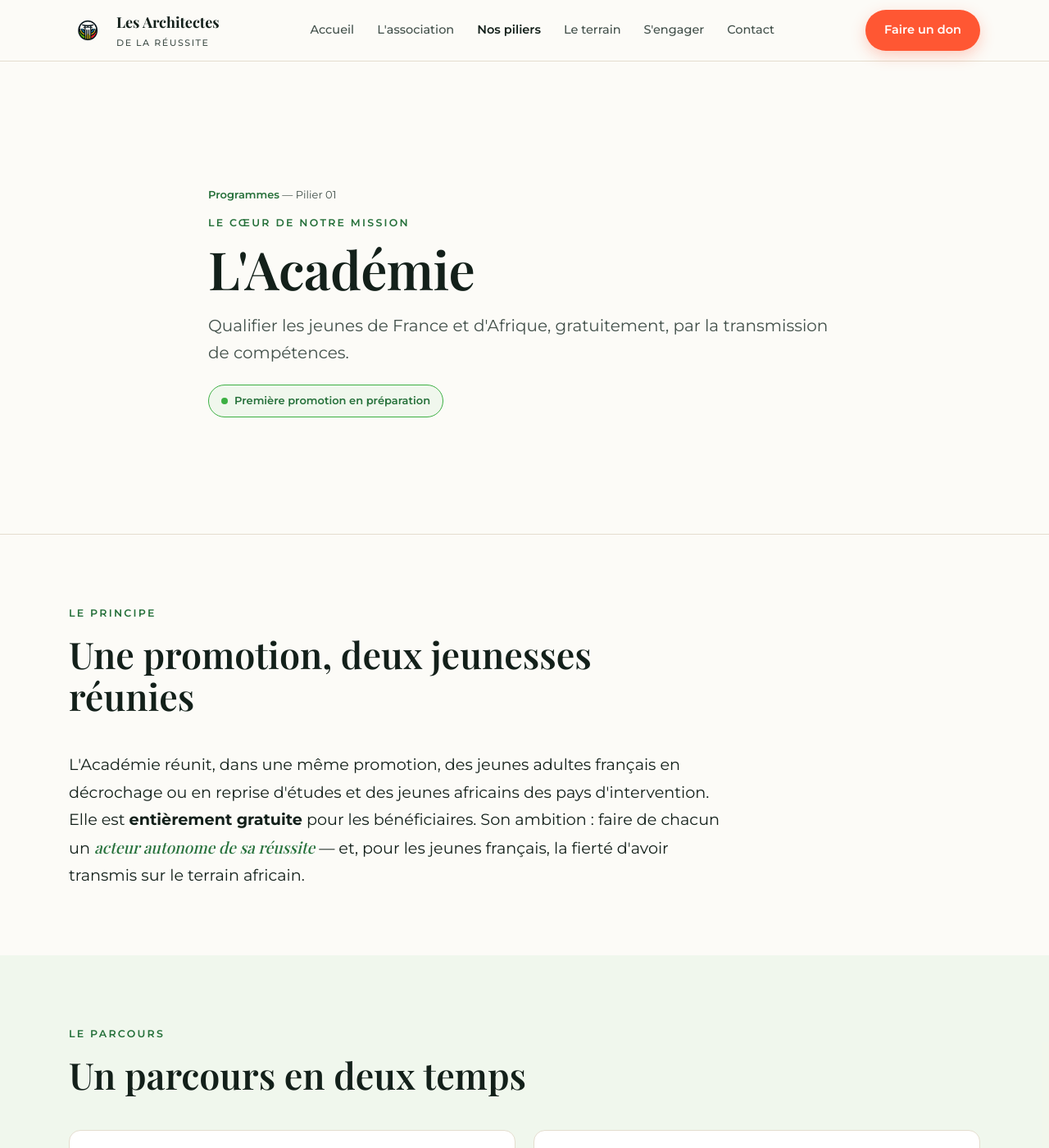
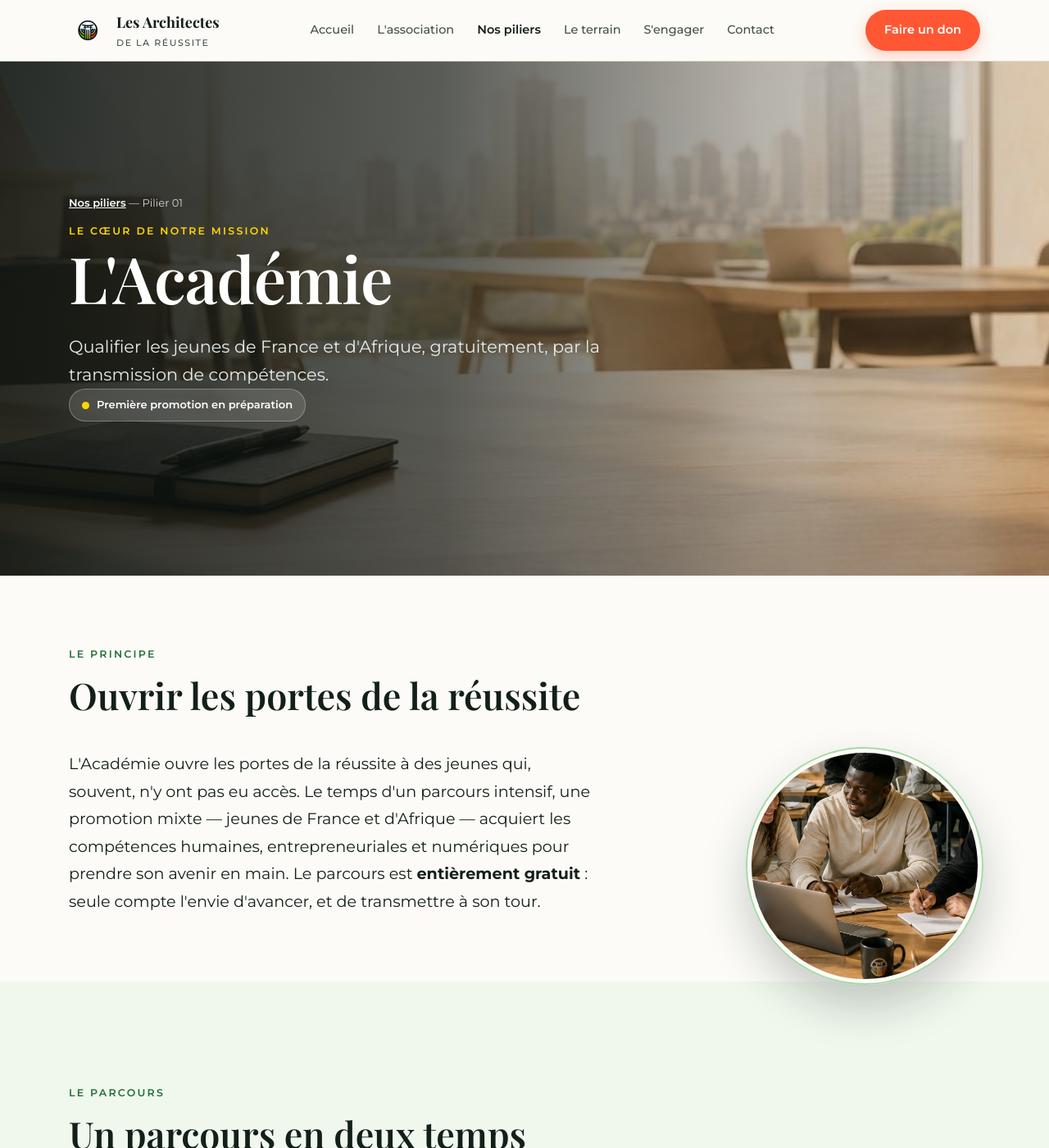
Before and after one commit to Nacimuus/architectes-reussite-site, a Jekyll site: the page built from academie.html, in a window 1280 px wide and 1400 px high. Shown: the whole window at 82% size. Built offline with Jekyll 4.4.1, drawn with Linux system fonts in a browser that asks for light colours; some web fonts are replaced; some of the changed text lies outside the part shown.

Commit message:
Nos piliers : hub + 3 pages détaillées + visuels

```diff
--- a/academie.html
+++ b/academie.html
@@ -6,39 +6,38 @@ description: "Le cœur de notre mission : une Académie franco-africaine qui tra
 permalink: /programmes/academie/
 ---
 
-<section class="phero">
-  <svg class="arcs" viewBox="0 0 1000 700" aria-hidden="true" fill="none"><g>
-    <circle cx="500" cy="700" r="210" stroke="var(--green)" stroke-width="12" opacity=".18"/>
-    <circle cx="500" cy="700" r="290" stroke="var(--gold)" stroke-width="12" opacity=".13"/>
-    <circle cx="500" cy="700" r="370" stroke="var(--blue)" stroke-width="12" opacity=".10"/>
-    <circle cx="500" cy="700" r="450" stroke="var(--green)" stroke-width="12" opacity=".07"/>
-  </g></svg>
-  <div class="wrap">
-    <div class="crumb"><a href="{{ '/programmes/' | relative_url }}">Programmes</a> — Pilier 01</div>
-    <span class="eyebrow">Le cœur de notre mission</span>
-    <h1>L'Académie</h1>
-    <p class="lead">Qualifier les jeunes de France et d'Afrique, gratuitement, par la transmission de compétences.</p>
-    <span class="status"><b></b> Première promotion en préparation</span>
-  </div>
-</section>
-
-<section>
-  <div class="wrap">
-    <div class="sec-head"><span class="eyebrow">Le principe</span><h2>Une promotion, deux jeunesses réunies</h2></div>
-    <div class="prose">
-      <p>L'Académie réunit, dans une même promotion, des jeunes adultes français en décrochage ou en reprise d'études et des jeunes africains des pays d'intervention. Elle est <strong>entièrement gratuite</strong> pour les bénéficiaires. Son ambition : faire de chacun un <span class="accent">acteur autonome de sa réussite</span> — et, pour les jeunes français, la fierté d'avoir transmis sur le terrain africain.</p>
+<section class="hero img" style="min-height:auto">
+  <div class="bg" style="background-image:url('{{ '/assets/img/hero-academie.jpg' | relative_url }}')"></div>
+  <div class="scrim"></div>
+  <div class="wrap" style="padding:82px 24px">
+    <div class="hero-grid">
+      <div class="crumb dark"><a href="{{ '/programmes/' | relative_url }}">Nos piliers</a> — Pilier 01</div>
+      <span class="eyebrow" style="color:var(--gold)">Le cœur de notre mission</span>
+      <h1>L'Académie</h1>
+      <p class="lead">Qualifier les jeunes de France et d'Afrique, gratuitement, par la transmission de compétences.</p>
+      <span class="tag"><span class="dot"></span> Première promotion en préparation</span>
     </div>
   </div>
 </section>
 
-<section class="tint-green">
+<section class="float-sec">
+  <div class="wrap" style="position:relative">
+    <div class="sec-head"><span class="eyebrow">Le principe</span><h2>Ouvrir les portes de la réussite</h2></div>
+    <div class="prose txt">
+      <p>L'Académie ouvre les portes de la réussite à des jeunes qui, souvent, n'y ont pas eu accès. Le temps d'un parcours intensif, une promotion mixte — jeunes de France et d'Afrique — acquiert les compétences humaines, entrepreneuriales et numériques pour prendre son avenir en main. Le parcours est <strong>entièrement gratuit</strong> : seule compte l'envie d'avancer, et de transmettre à son tour.</p>
+    </div>
+    <div class="bubble-img" style="background-image:url('{{ '/assets/img/academie-bubble.jpg' | relative_url }}')" role="img" aria-label="Séance de formation de l'Académie"><span></span></div>
+  </div>
+</section>
+
+<section class="tint-green after-bubble">
   <div class="wrap">
     <div class="sec-head"><span class="eyebrow">Le parcours</span><h2>Un parcours en deux temps</h2></div>
     <div class="steps">
       <div class="step">
         <div class="n">1</div><span class="dur">1 à 2 semaines · sur le terrain</span>
         <h3>Le présentiel</h3>
-        <p>En Algérie ou au Sénégal, une cohorte mixte de jeunes français et africains suit un cursus intensif, animé par le président de l'association et des formateurs partenaires.</p>
+        <p>Sur le terrain, en Afrique, une cohorte mixte de jeunes français et africains suit un cursus intensif, animé par le président de l'association et des formateurs partenaires.</p>
       </div>
       <div class="step">
         <div class="n">2</div><span class="dur">Plusieurs mois · à distance</span>
@@ -66,7 +65,7 @@ permalink: /programmes/academie/
     <div class="sec-head"><span class="eyebrow">À qui elle s'adresse</span><h2>Deux publics, une même promotion</h2></div>
     <div class="pgrid">
       <div class="pub"><span class="dot"></span><h3>Les jeunes de France</h3><p>18 à 30 ans, en décrochage scolaire, reprise d'études ou transition professionnelle — en priorité issus des quartiers prioritaires de la politique de la ville.</p></div>
-      <div class="pub"><span class="dot"></span><h3>Les jeunes d'Afrique</h3><p>En formation initiale ou en parcours d'insertion professionnelle, identifiés via nos partenaires locaux et les structures éducatives partenaires.</p></div>
+      <div class="pub"><span class="dot"></span><h3>Les jeunes d'Afrique</h3><p>En Afrique, nous allons d'abord vers celles et ceux dont on parle le moins — les jeunes des orphelinats et les jeunes isolés. L'Académie reste néanmoins ouverte à toute la jeunesse africaine désireuse de se former et de transmettre.</p></div>
     </div>
   </div>
 </section>
@@ -92,3 +91,5 @@ permalink: /programmes/academie/
     <p class="small">Formateur, mentor ou structure partenaire ? Écrivez-nous — nous construisons l'Académie avec ses futurs alliés.</p>
   </div>
 </section>
+
+<div class="wrap" style="padding:26px 24px 44px"><a class="back-hub" href="{{ '/programmes/' | relative_url }}">← Retour à Nos piliers</a></div>
--- a/assets/css/style.css
+++ b/assets/css/style.css
@@ -383,3 +383,28 @@ footer.site a{color:#C4CEC7;font-size:14.5px;line-height:2} footer.site a:hover{
   .terr-grid{grid-template-columns:1fr}.fgroup .lbl{width:auto}
 }
 @media(min-width:601px) and (max-width:860px){.terr-grid{grid-template-columns:repeat(2,1fr)}}
+
+/* ===== pages piliers : bulle flottante + qui nous équipons + retour hub ===== */
+.crumb.dark{color:rgba(255,255,255,.8)} .crumb.dark a{color:#fff;text-decoration:underline}
+.hero.img .status,.phero.img .status{background:rgba(255,255,255,.12);border-color:rgba(255,255,255,.3);color:#fff}
+.hero.img .status b{background:var(--gold)}
+
+.float-sec{position:relative}
+.float-sec .txt{max-width:640px}
+.bubble-img{position:absolute;right:20px;bottom:-84px;width:290px;height:290px;border-radius:50%;background-size:cover;background-position:center;border:7px solid var(--ivory);box-shadow:0 26px 54px rgba(19,32,26,.22);z-index:6}
+.bubble-img span{position:absolute;inset:-7px;border-radius:50%;border:2px solid rgba(60,176,67,.45)}
+.after-bubble{padding-top:120px}
+@media(max-width:960px){
+  .bubble-img{position:relative;right:auto;bottom:auto;width:210px;height:210px;margin:30px auto 0;display:block}
+  .after-bubble{padding-top:56px}
+}
+
+.equip-grid{display:grid;grid-template-columns:repeat(4,1fr);gap:18px}
+.equip{background:#fff;border:1px solid var(--line);border-radius:var(--r);padding:24px 20px;border-top:4px solid var(--blue)}
+.equip .ic{width:44px;height:44px;border-radius:12px;background:rgba(0,115,230,.10);color:var(--blue);display:flex;align-items:center;justify-content:center;margin-bottom:14px}
+.equip h3{font-size:1.15rem;margin-bottom:6px}
+.equip p{font-size:13.5px;color:var(--ink-soft);line-height:1.55}
+.back-hub{display:inline-flex;align-items:center;gap:8px;margin-top:8px;font-weight:600;color:var(--ink-soft)}
+.back-hub:hover{color:var(--ink)}
+@media(max-width:860px){.equip-grid{grid-template-columns:1fr}}
+@media(min-width:601px) and (max-width:860px){.equip-grid{grid-template-columns:repeat(2,1fr)}}
```
Also changed, not shown: actions-humanitaires.html (+16 -14 lines), programmes.html (+14 -20 lines), solidarite-numerique.html (+40 -26 lines), assets/img/academie-bubble.jpg (added), assets/img/hero-academie.jpg (added), assets/img/hero-piliers.jpg (added), assets/img/hero-solidarite.jpg (added), 2 other files.
